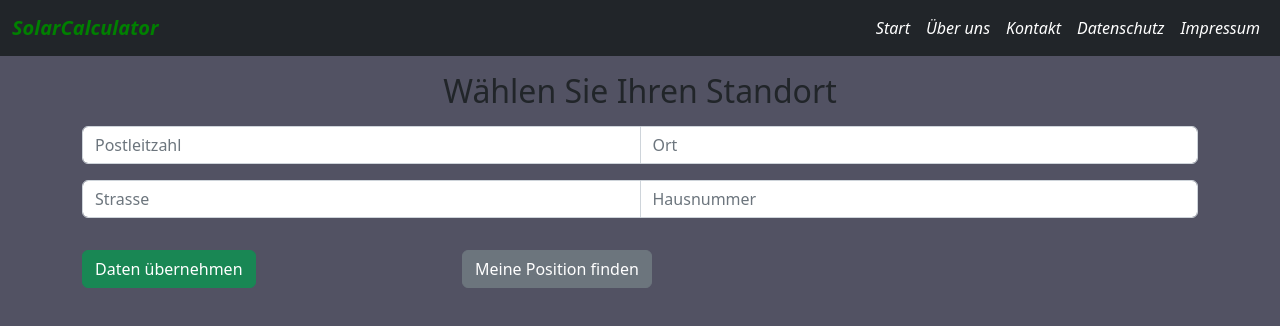
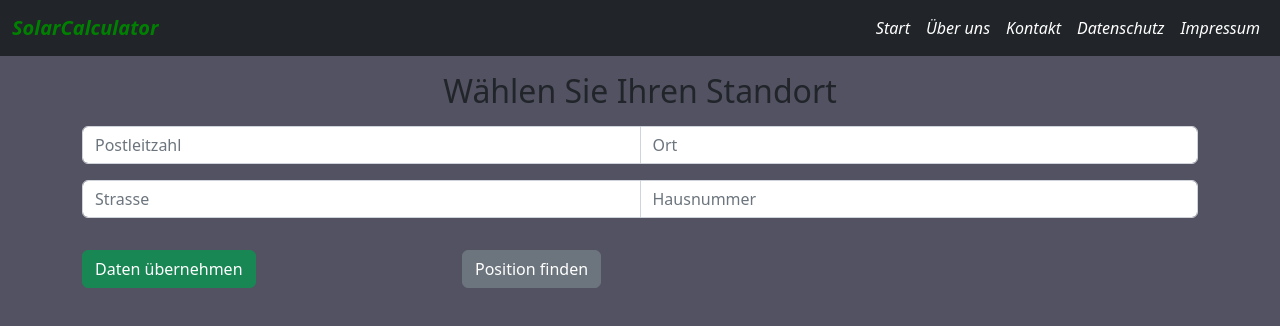
Before and after one commit to Mars4all/Solar-Calculater, a website with bundled scripts: page Kartenhtml/Karteleaflet.html in a window 1280 px wide. Built offline with nearby package versions, Linux system fonts and the light colour scheme.

Commit message:
Update perfekt, super cool

```diff
--- a/Kartenhtml/Karteleaflet.html
+++ b/Kartenhtml/Karteleaflet.html
@@ -93,7 +93,7 @@
 					<a class="btn btn-success mt-3" href="#" role="button" id ="button_Daten_uebernehmen">Daten übernehmen</a>
 				    </div>
 					<div class="col">
-					<button onclick="getLocation()" class="btn btn-secondary mt-3 " >Meine Position finden</button>
+					<button onclick="getLocation()" class="btn btn-secondary mt-3 " >Position finden</button>
 					</div>
 					<div class="col">
 						<a class="btn btn-primary mt-3" href="../Berechnung.html" role="button" id ="button_Daten_uebernehmen2" style="left:10px">zur Berechnung</a>
```
